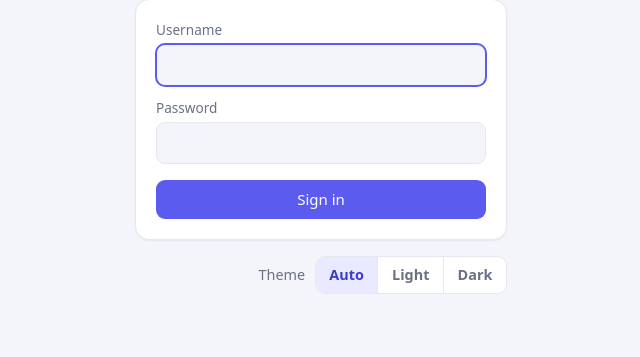
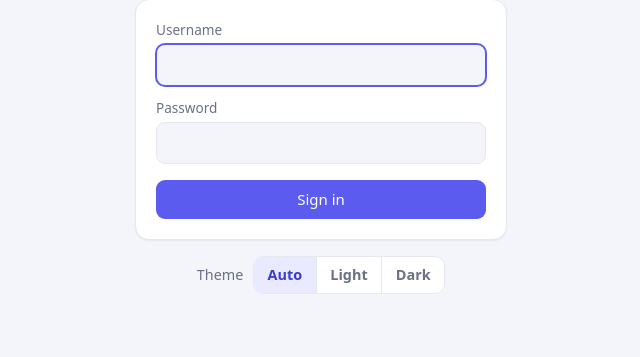
Before and after one commit to ShlomiD83/Authelia-Admin, a Flask app: page /login in a window 1280 px wide. Shown: the part 264-621 px from the top of the page, without its empty margins (319-959 px from the left). Run offline with Flask 3, Linux system fonts and the light colour scheme; parts of the project's set-up code (start-up, migrations or seed data) failed here and were passed over.

Commit message:
Sign-in page: centre the theme selector
Co-Authored-By: Claude Opus 5.5 <noreply@anthropic.com>

```diff
--- a/app/templates/base.html
+++ b/app/templates/base.html
@@ -182,7 +182,7 @@
   .off { opacity:.55 }
   form.inline { display:inline }
   /* theme selector on pages without the sidebar (sign-in): Auto / Light / Dark under the form */
-  .theme-seg { display:flex; justify-content:flex-end; align-items:center; gap:.6rem; margin-top:1rem; color:var(--mut); font-size:.9rem }
+  .theme-seg { display:flex; justify-content:center; align-items:center; gap:.6rem; margin-top:1rem; color:var(--mut); font-size:.9rem }
   .seg { display:inline-flex; border:1px solid var(--bd); border-radius:10px; overflow:hidden; background:var(--card) }
   .seg button { border:0; border-left:1px solid var(--bd); background:none; color:var(--mut); font:inherit; font-weight:600; padding:.45rem .85rem; cursor:pointer }
   .seg button:first-child { border-left:0 }
```
Also changed, not shown: CHANGELOG.md.
